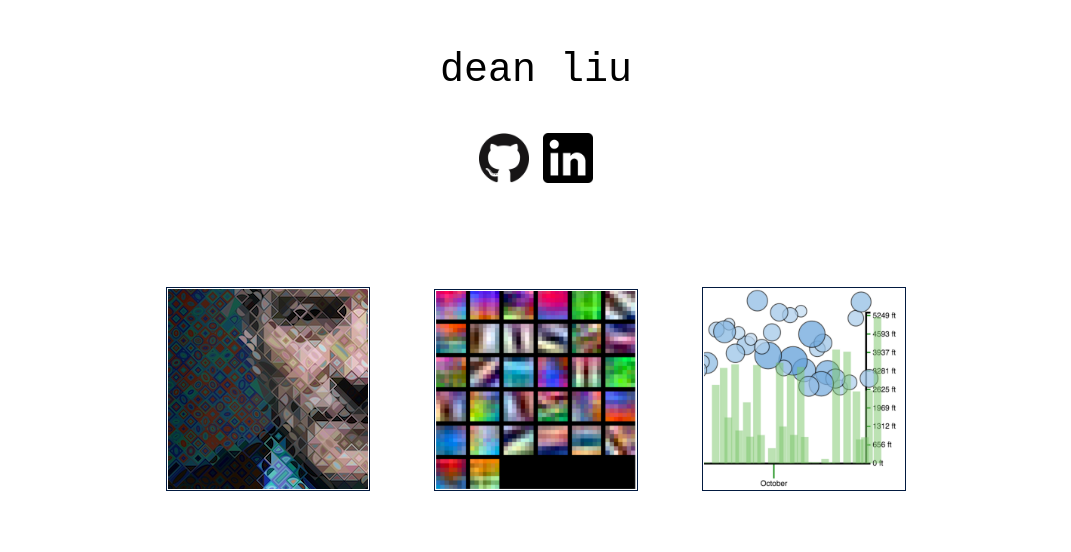
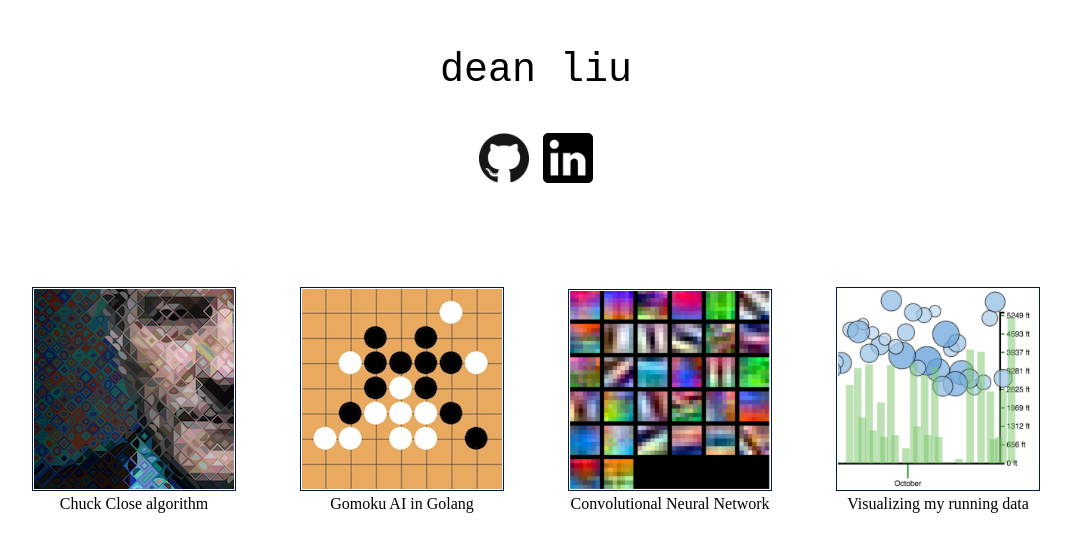
Before and after one commit to skiptomyliu/skiptomyliu.github.io, a plain HTML site: page index.html in a window 1280 px wide. Shown: the whole page, without its empty margins (104-1175 px from the left). Drawn offline with Linux system fonts and the light colour scheme.

Commit message:
Adding Gomoku project

```diff
--- a/index.html
+++ b/index.html
@@ -17,15 +17,19 @@
 		<div class="container projects">
 			<div class="project">
                                 <a href="https://www.mosaicshapes.com" target="ms"><img src="./images/mosaic.png"></a>
-                                <div class="description"><p></p></div>
+                                <div class="description">Chuck Close algorithm<p></p></div>
+                        </div>
+			<div class="project">
+                                <a href="https://github.com/skiptomyliu/gomoku/" target="ms"><img src="./images/go.png"></a>
+                                <div class="description">Gomoku AI in Golang<p></p></div>
                         </div>
 			<div class="project">
 				<a href="https://github.com/skiptomyliu/machine_learning/blob/master/cs231n/assignment2/ConvolutionalNetworks.ipynb" target="gh"><img src="./images/cnn.png"></a>
-                                <div class="description"><p></p></div>
+                                <div class="description">Convolutional Neural Network<p></p></div>
 			</div>
 			<div class="project">
 				<a href="http://pace.skiptomyliu.com" target="pace"><img src="./images/pace.png"></a>
-				<div class="description"><p></p></div>
+				<div class="description">Visualizing my running data<p></p></div>
 			</div>
 		</div>
 	</body>
```
Also changed, not shown: images/go.png (added).
